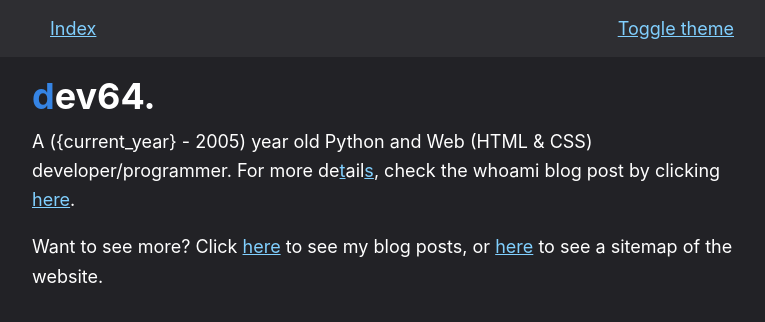
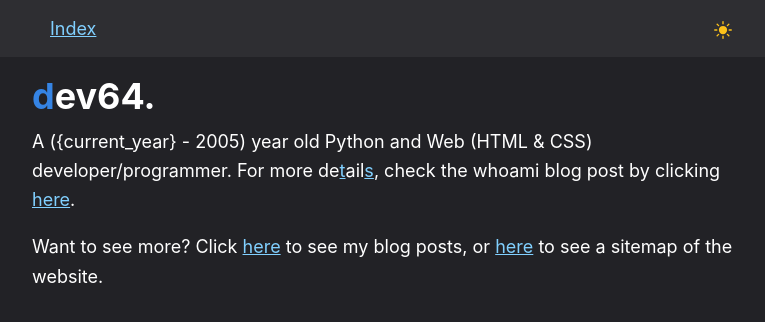
Before and after one commit to devlocalhost/website, a Flask app: page / in a window 1280 px wide. Shown: the top 322 px of the page, without its empty margins (248-1013 px from the left). Run offline with Flask 3, Linux system fonts and the light colour scheme; parts of the project's set-up code (start-up, migrations or seed data) failed here and were passed over; some web fonts are replaced.

Commit message:
various changes
- added theme switch to selected pages (well, only blog posts)
- updated blog post details styling

```diff
--- a/app.py
+++ b/app.py
@@ -281,7 +281,7 @@ def blog_post(blog_name):
 
     date_created = (
         subprocess.check_output(
-            f"TZ=UTC git log --follow --format=%ad --date=format-local:'%A, %B %d %Y - %I:%M:%S %p %Z' {blog_file} | tail -1",
+            f"TZ=UTC git log --follow --format=%ad --date=format-local:'%b %d %Y - %I:%M %p %Z' {blog_file} | tail -1",
             shell=True,
             text=True,
         )
@@ -289,7 +289,7 @@ def blog_post(blog_name):
     )
     date_last_modified = (
         subprocess.check_output(
-            f"TZ=UTC git log -1 --date=format-local:'%A, %B %d %Y - %I:%M:%S %p %Z' --format=%ad {blog_file}",
+            f"TZ=UTC git log -1 --date=format-local:'%b %d %Y - %I:%M %p %Z' --format=%ad {blog_file}",
             shell=True,
             text=True,
         )
--- a/static/css/light.css
+++ b/static/css/light.css
@@ -20,5 +20,5 @@ a:hover {
 }
 
 .blog_details {
-    color: #8c8c8f;
+    color: #6f6f6f;
 }
--- a/static/css/style.css
+++ b/static/css/style.css
@@ -58,8 +58,8 @@ body {
 .navigation-inner {
     max-width: 38em;
     margin: 0 auto;
+    gap: 4px;
     display: flex;
-    gap: 4px;
     justify-content: flex-start;
 }
 
--- a/static/js/theme.js
+++ b/static/js/theme.js
@@ -1,24 +1,47 @@
-document.addEventListener('DOMContentLoaded', function() {
+document.addEventListener('DOMContentLoaded', function () {
     var savedTheme = localStorage.getItem('theme');
     var link = document.getElementById('themeStyle');
 
-    if (savedTheme === 'light') link.href = '/static/css/light.css';
-    else link.href = '/static/css/dark.css';
+    if (savedTheme === 'light') {
+        link.href = '/static/css/light.css';
+    } else {
+        savedTheme = 'dark';
+        link.href = '/static/css/dark.css';
+    }
 
-    console.log(`theme: ${savedTheme}`);
-    console.log(`link: ${link}`);
+    updateIcon(savedTheme);
 
     var toggle = document.getElementById('themeToggle');
     if (toggle) {
-        toggle.onclick = function(e) {
+        toggle.onclick = function (e) {
             e.preventDefault();
+
+            var next;
             if (link.href.includes('dark.css')) {
+                next = 'light';
                 link.href = '/static/css/light.css';
-                localStorage.setItem('theme', 'light');
             } else {
+                next = 'dark';
                 link.href = '/static/css/dark.css';
-                localStorage.setItem('theme', 'dark');
             }
+
+            localStorage.setItem('theme', next);
+            updateIcon(next);
         };
     }
 });
+
+function updateIcon(theme) {
+    var sun = document.getElementById('sun-icon');
+    var moon = document.getElementById('moon-icon');
+
+    if (!sun || !moon) return;
+
+    if (theme === 'light') {
+        sun.style.display = 'none';
+        moon.style.display = 'block';
+    } else {
+        sun.style.display = 'block';
+        moon.style.display = 'none';
+    }
+}
--- a/templates/index.html
+++ b/templates/index.html
@@ -8,7 +8,7 @@
 
     <div class="navigation-inner">
         <span><a href="/">Index</a></span>
-        <span class="last-itm"><a href="#" id="themeToggle">Toggle theme</a></span>
+        <span class="last-itm"><a href="#" id="themeToggle"><svg xmlns="http://www.w3.org/2000/svg" style="vertical-align: middle;" viewBox="0 0 24 24" width="22" height="22"><path id="sun-icon" fill="#fbc11a" d="M12 2.25a.75.75 0 0 1 .75.75v2.25a.75.75 0 0 1-1.5 0V3a.75.75 0 0 1 .75-.75ZM7.5 12a4.5 4.5 0 1 1 9 0 4.5 4.5 0 0 1-9 0ZM18.894 6.166a.75.75 0 0 0-1.06-1.06l-1.591 1.59a.75.75 0 1 0 1.06 1.061l1.591-1.59ZM21.75 12a.75.75 0 0 1-.75.75h-2.25a.75.75 0 0 1 0-1.5H21a.75.75 0 0 1 .75.75ZM17.834 18.894a.75.75 0 0 0 1.06-1.06l-1.59-1.591a.75.75 0 1 0-1.061 1.06l1.59 1.591ZM12 18a.75.75 0 0 1 .75.75V21a.75.75 0 0 1-1.5 0v-2.25A.75.75 0 0 1 12 18ZM7.758 17.303a.75.75 0 0 0-1.061-1.06l-1.591 1.59a.75.75 0 0 0 1.06 1.061l1.591-1.59ZM6 12a.75.75 0 0 1-.75.75H3a.75.75 0 0 1 0-1.5h2.25A.75.75 0 0 1 6 12ZM6.697 7.757a.75.75 0 0 0 1.06-1.06l-1.59-1.591a.75.75 0 0 0-1.061 1.06l1.59 1.591Z" /><path id="moon-icon" fill="#31302E" fill-rule="evenodd" d="M9.528 1.718a.75.75 0 0 1 .162.819A8.97 8.97 0 0 0 9 6a9 9 0 0 0 9 9 8.97 8.97 0 0 0 3.463-.69.75.75 0 0 1 .981.98 10.503 10.503 0 0 1-9.694 6.46c-5.799 0-10.5-4.7-10.5-10.5 0-4.368 2.667-8.112 6.46-9.694a.75.75 0 0 1 .818.162Z" clip-rule="evenodd" /></svg></a></span>
     </div>
 
 {% endblock %}
```
Also changed, not shown: templates/blog_template.html (+3 -4 lines).
